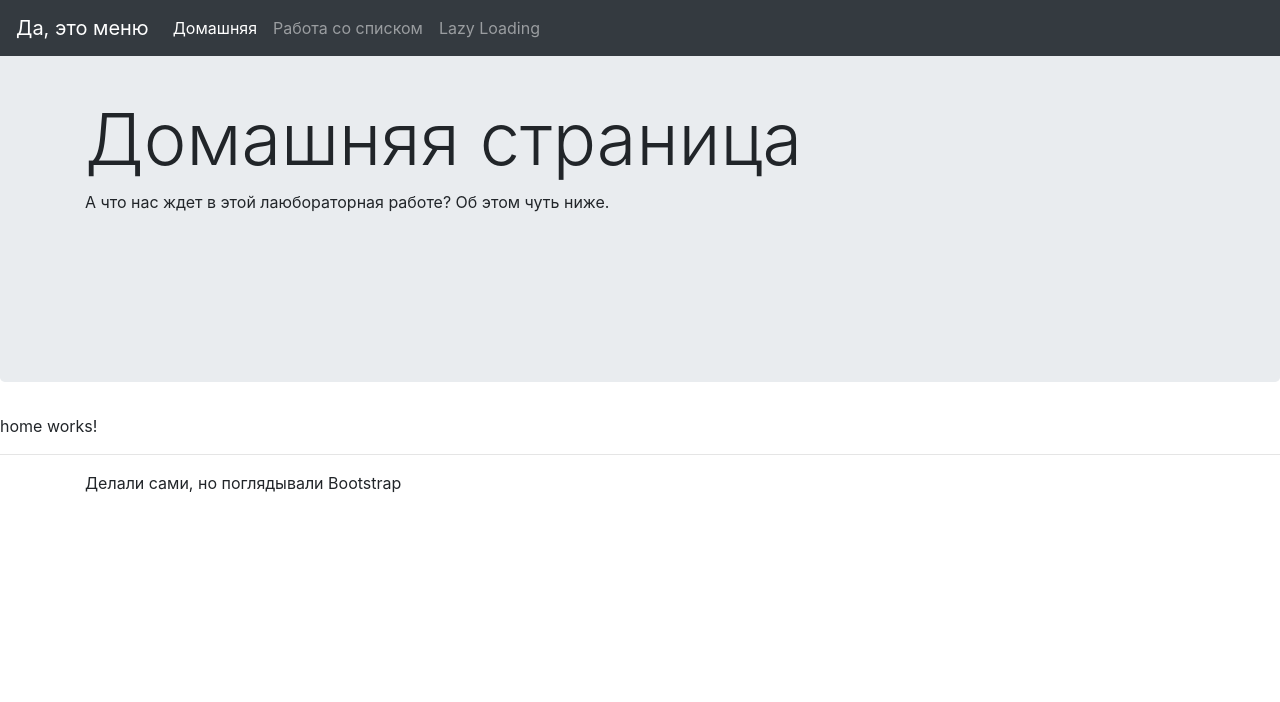
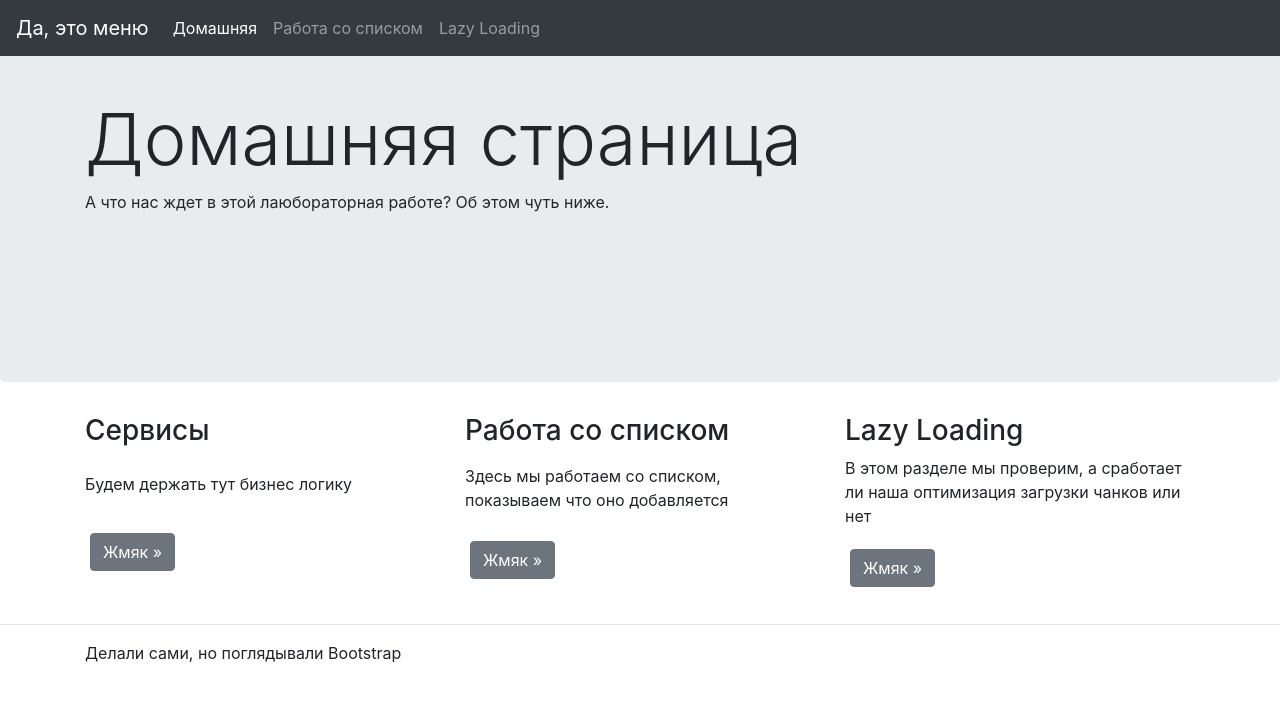
Before and after one commit to so-stupid/Java-lab5, an Angular app: page / in a window 1280 px wide. Shown: the top 702 px of the page. Built offline with nearby package versions, Linux system fonts and the light colour scheme.

Commit message:
Static home page

```diff
--- a/src/app/app.component.html
+++ b/src/app/app.component.html
@@ -11,7 +11,6 @@
 </head>
 <body>
 <app-menu></app-menu>
-<app-large-card></app-large-card>
 <router-outlet></router-outlet>
 <app-footer></app-footer>
 </body>
--- a/src/app/pages/home/home.component.html
+++ b/src/app/pages/home/home.component.html
@@ -1 +1,21 @@
-<p>home works!</p>
+<app-large-card></app-large-card>
+
+<div class="container">
+  <div class="row">
+    <div class="col-md-4">
+      <h3>Сервисы</h3>
+      <p>Будем держать тут бизнес логику </p>
+      <p><a class="btn btn-secondary" href="#" role="button">Жмяк »</a></p>
+    </div>
+    <div class="col-md-4">
+      <h3>Работа со списком</h3>
+      <p>Здесь мы работаем со списком, показываем что оно добавляется </p>
+      <p><a class="btn btn-secondary" href="#" role="button">Жмяк »</a></p>
+    </div>
+    <div class="col-md-4">
+      <h3>Lazy Loading</h3>
+      <p>В этом разделе мы проверим, а сработает ли наша оптимизация загрузки чанков или нет</p>
+      <p><a class="btn btn-secondary" href="#" role="button">Жмяк »</a></p>
+    </div>
+  </div>
+</div>
```
Also changed, not shown: src/app/pages/home/home.module.ts (+6 -4 lines).
